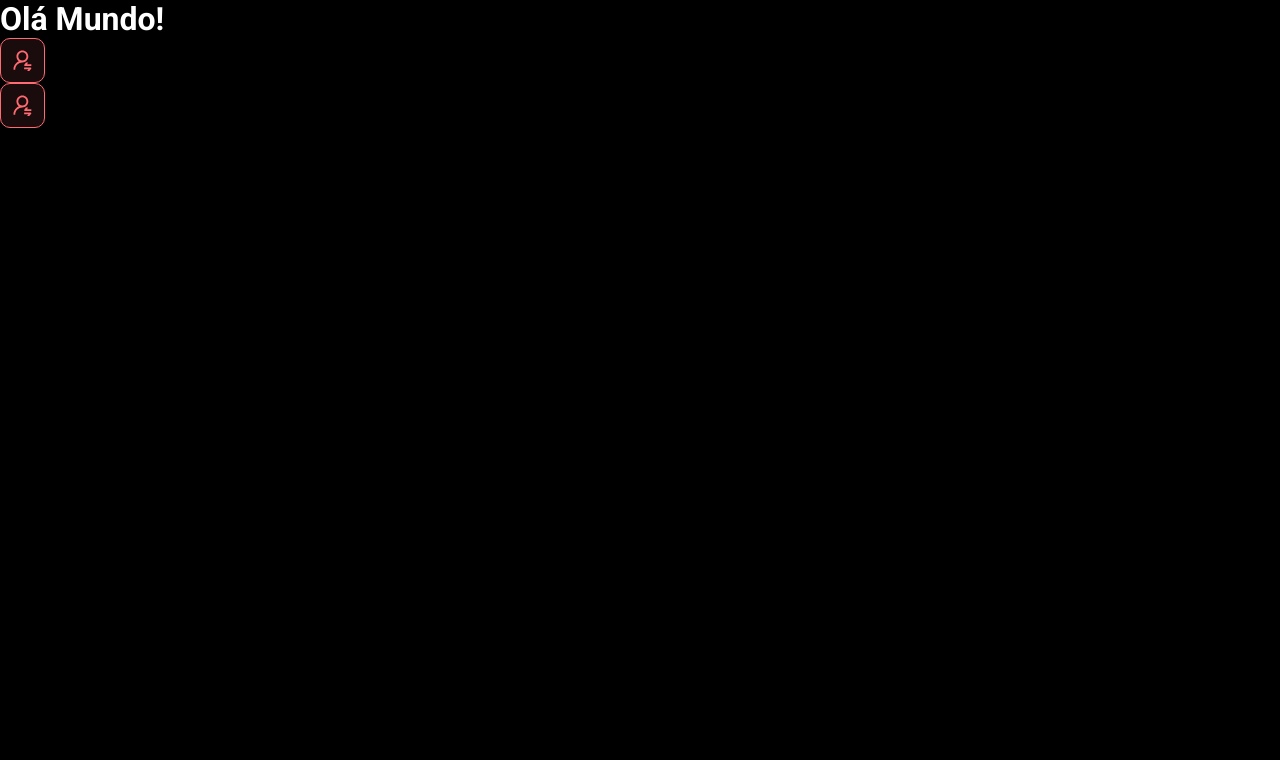
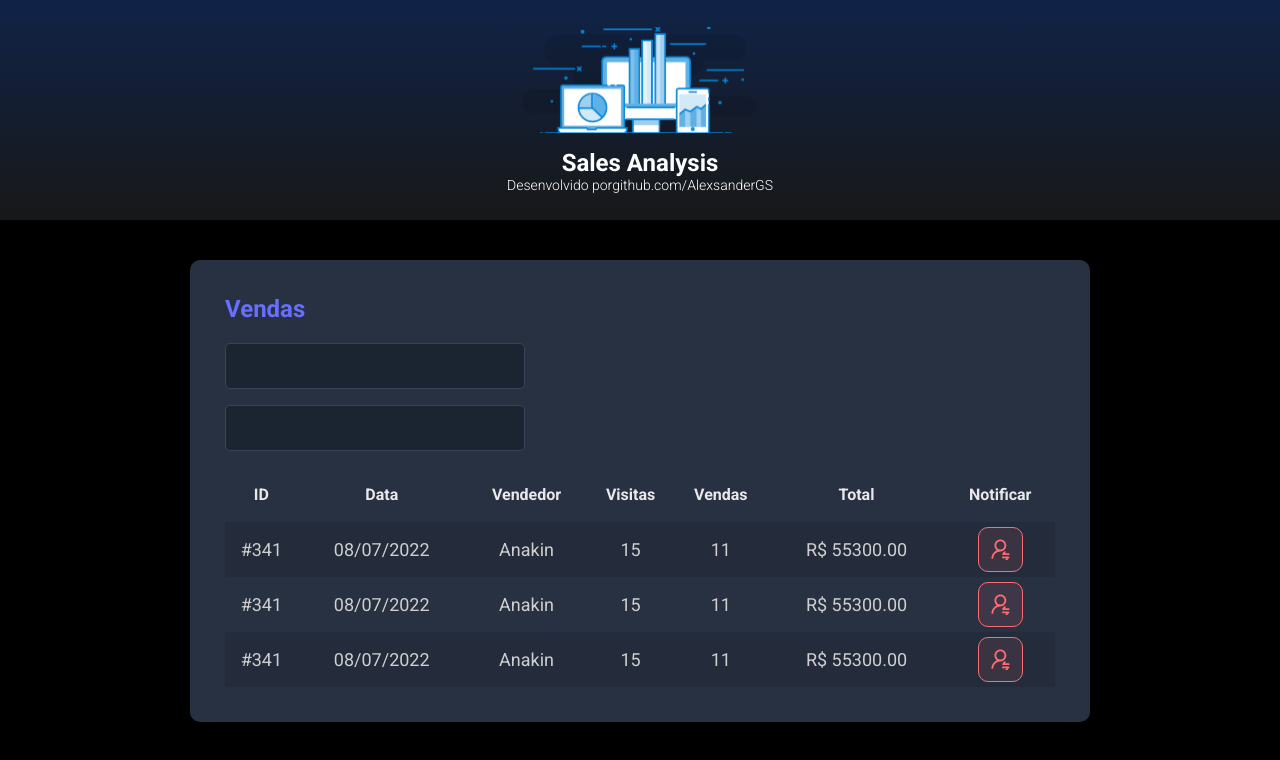
Before and after one commit to AlexsanderGS/sales-analisys, a React (Vite) app in the folder frontend/: page / in a window 1280 px wide. Shown: the top 760 px of the page. Built offline with nearby package versions, Linux system fonts and the light colour scheme.

Commit message:
Other Components

```diff
--- a/frontend/src/App.tsx
+++ b/frontend/src/App.tsx
@@ -1,11 +1,19 @@
-import NotificationButton from "./componentes/NotificationButton"
+import Header from "./componentes/Header"
+import SalesCard from "./componentes/SalesCard"
 
 function App() {
   return (
     <>
-      <h1>Olá Mundo!</h1>
-      <NotificationButton />
-      <NotificationButton />
+      <Header />
+      <main>
+        <section id="sales">
+          <div className="sales-analysis-container">
+            <SalesCard />
+
+          </div>
+        </section>
+      </main>
+
     </>
   )
 }
--- /dev/null
+++ b/frontend/src/componentes/Header/index.tsx
@@ -0,0 +1,20 @@
+import logo from '../../assets/img/logo.svg'
+
+import './styles.css'
+
+function Header() {
+    return (
+        <header>
+            <div className="sales-analysis-logo-container">
+                <img src={logo} alt="Sales Analysis"/>
+                    <h1>Sales Analysis</h1>
+                    <p>
+                        Desenvolvido por
+                        <a href="https://github.com/AlexsanderGS">github.com/AlexsanderGS</a>
+                    </p>
+            </div>
+        </header>
+    )
+}
+
+export default Header
--- /dev/null
+++ b/frontend/src/componentes/Header/styles.css
@@ -0,0 +1,27 @@
+header {
+    background: linear-gradient(180deg, #102347 0%, #181818 100%);
+    height: 220px;
+    display: flex;
+    align-items: center;
+    justify-content: center;
+}
+
+.sales-analysis-logo-container {
+    display: flex;
+    flex-direction: column;
+    align-items: center;
+}
+
+.sales-analysis-logo-container img {
+    width: 235px;
+}
+
+.sales-analysis-logo-container h1 {
+    margin-top: 15px;
+    font-size: 24px;
+}
+
+.sales-analysis-logo-container p {
+    font-size: 14px;
+    font-weight: 300;
+}
--- /dev/null
+++ b/frontend/src/componentes/SalesCard/index.tsx
@@ -0,0 +1,81 @@
+import NotificationButton from '../NotificationButton'
+import './styles.css'
+
+function SalesCard() {
+    return (
+        <div className="sales-analysis-card">
+            <h2 className="sales-analysis-title">Vendas</h2>
+            <div>
+                <div className="sales-analysis-form-control-container">
+                    <input className="sales-analysis-form-control" type="text" />
+                </div>
+                <div className="sales-analysis-form-control-container">
+                    <input className="sales-analysis-form-control" type="text" />
+                </div>
+            </div>
+
+            <div>
+                <table className="sales-analysis-table">
+                    <thead>
+                        <tr>
+                            <th className="show992">ID</th>
+                            <th className="show576">Data</th>
+                            <th>Vendedor</th>
+                            <th className="show992">Visitas</th>
+                            <th className="show992">Vendas</th>
+                            <th>Total</th>
+                            <th>Notificar</th>
+                        </tr>
+                    </thead>
+                    <tbody>
+                        <tr>
+                            <td className="show992">#341</td>
+                            <td className="show576">08/07/2022</td>
+                            <td>Anakin</td>
+                            <td className="show992">15</td>
+                            <td className="show992">11</td>
+                            <td>R$ 55300.00</td>
+                            <td>
+                                <div className="sales-analysis-red-btn-container">
+                                    <NotificationButton />
+                                </div>
+                            </td>
+                        </tr>
+                        <tr>
+                            <td className="show992">#341</td>
+                            <td className="show576">08/07/2022</td>
+                            <td>Anakin</td>
+                            <td className="show992">15</td>
+                            <td className="show992">11</td>
+                            <td>R$ 55300.00</td>
+                            <td>
+                                <div className="sales-analysis-red-btn-container">
+                                    <NotificationButton />
+                                </div>
+                            </td>
+                        </tr>
+                        <tr>
+                            <td className="show992">#341</td>
+                            <td className="show576">08/07/2022</td>
+                            <td>Anakin</td>
+                            <td className="show992">15</td>
+                            <td className="show992">11</td>
+                            <td>R$ 55300.00</td>
+                            <td>
+                                <div className="sales-analysis-red-btn-container">
+                                    <NotificationButton />
+                                </div>
+                            </td>
+                        </tr>
+                    </tbody>
+
+                </table>
+            </div>
+
+
+
+        </div>
+    )
+}
+
+export default SalesCard
--- /dev/null
+++ b/frontend/src/componentes/SalesCard/styles.css
@@ -0,0 +1,99 @@
+.sales-analysis-card {
+    background-color: #283142;
+    border-radius: 10px;
+    padding: 30px 10px;
+}
+
+.sales-analysis-title {
+    color: #676FFF;
+    font-size: 24px;
+    margin-bottom: 20px;
+}
+
+.sales-analysis-form-control-container {
+    margin-bottom: 16px;
+    max-width: 300px;
+}
+
+.sales-analysis-form-control {
+    width: 100%;
+    height: 46px;
+    background-color: #1B2531;
+    border: 1px solid #384459;
+    border-radius: 5px;
+    color: #9AAABE;
+    padding: 0 20px;
+    font-size: 18px;
+}
+
+.sales-analysis-table {
+    width: 100%;
+    border-spacing: 0;
+    border-collapse: collapse;
+}
+
+.sales-analysis-table thead {
+    height: 55px;
+    font-size: 16px;
+    color: #E9E9E9;
+    font-weight: 700;
+}
+
+.sales-analysis-table tbody {
+    font-size: 14px;
+    font-weight: 400;
+    color: #CFCFCF;
+    text-align: center;
+}
+
+.sales-analysis-table tr {
+    height: 74px;
+    border-top: 1 px solid #5F6E82;
+
+}
+
+.sales-analysis-table tbody tr:hover>td {
+    background-color: #384459;
+}
+
+.sales-analysis-table tbody tr:nth-child(odd) {
+    background-color: #242c3b
+}
+
+.sales-analysis-red-btn-container {
+    display: flex;
+    justify-content: center;
+}
+
+.show576 {
+    display: none;
+
+}
+
+@media (min-width: 576px) {
+    .show576 {
+        display: table-cell;
+    }
+
+    .sales-analysis-card {
+        padding: 35px;
+    }
+
+    .sales-analysis-table tr {
+        height: 55px;
+    }
+
+    .sales-analysis-table tbody {
+        font-size: 18px;
+    }
+}
+
+.show992 {
+    display: none;
+}
+
+@media (min-width: 992px) {
+    .show992 {
+        display: table-cell;
+    }
+}
--- a/frontend/src/index.css
+++ b/frontend/src/index.css
@@ -21,3 +21,14 @@
     color: unset;
     text-decoration: none;
 }
+
+.sales-analysis-container {
+  width: 100%;
+  max-width: 900px;
+  margin: 0 auto;
+}
+
+#sales {
+  padding: 40px 10px;
+
+}
```
Also changed, not shown: frontend/src/assets/img/logo.svg (added).
